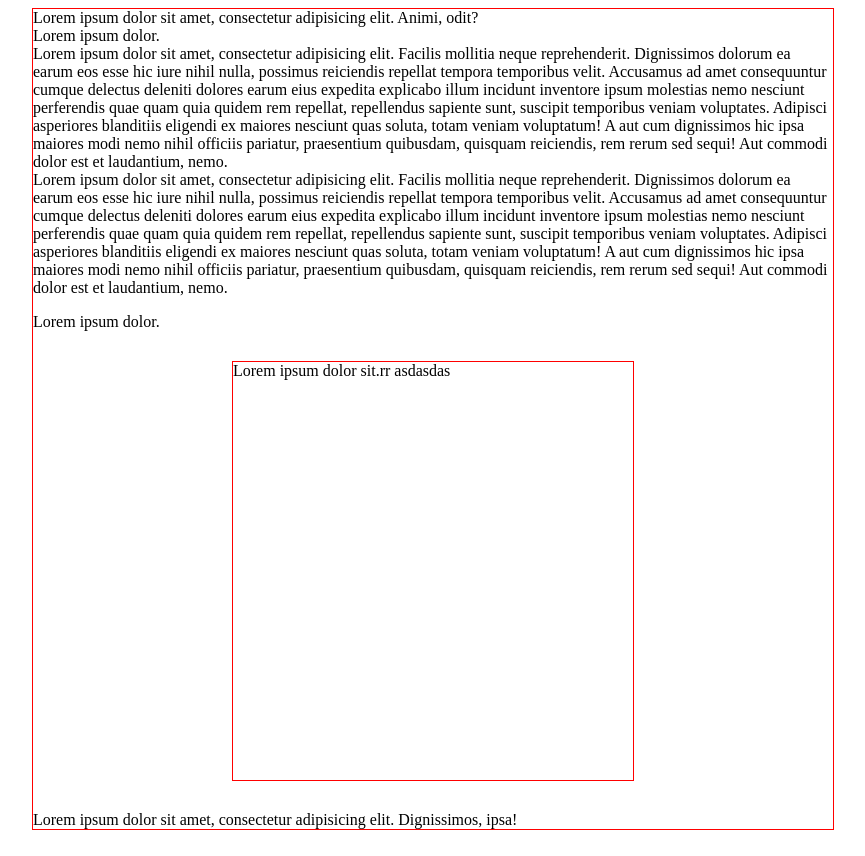
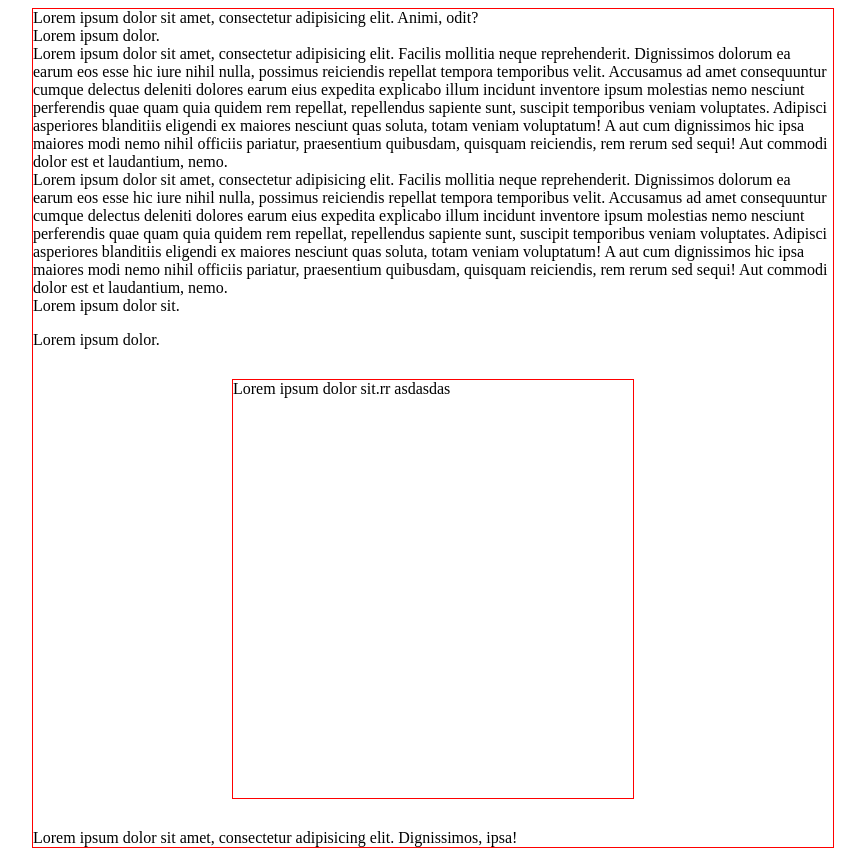
Before and after one commit to bambuslik/test2, a plain HTML site: page index.html in a window 1280 px wide. Shown: the whole page, without its empty margins (207-1072 px from the left). Drawn offline with Linux system fonts and the light colour scheme.

Commit message:
added last right-panel of the page

```diff
--- a/index.html
+++ b/index.html
@@ -22,6 +22,9 @@
     <div class="page__right-panel">
       Lorem ipsum dolor sit amet, consectetur adipisicing elit. Facilis mollitia neque reprehenderit. Dignissimos dolorum ea earum eos esse hic iure nihil nulla, possimus reiciendis repellat tempora temporibus velit. Accusamus ad amet consequuntur cumque delectus deleniti dolores earum eius expedita explicabo illum incidunt inventore ipsum molestias nemo nesciunt perferendis quae quam quia quidem rem repellat, repellendus sapiente sunt, suscipit temporibus veniam voluptates. Adipisci asperiores blanditiis eligendi ex maiores nesciunt quas soluta, totam veniam voluptatum! A aut cum dignissimos hic ipsa maiores modi nemo nihil officiis pariatur, praesentium quibusdam, quisquam reiciendis, rem rerum sed sequi! Aut commodi dolor est et laudantium, nemo.
     </div>
+    <div class="page__right-panel page__right-panel--last">
+      Lorem ipsum dolor sit.
+    </div>
     <!--endregion-->
     <p>Lorem ipsum dolor.</p>
   </div>
```
